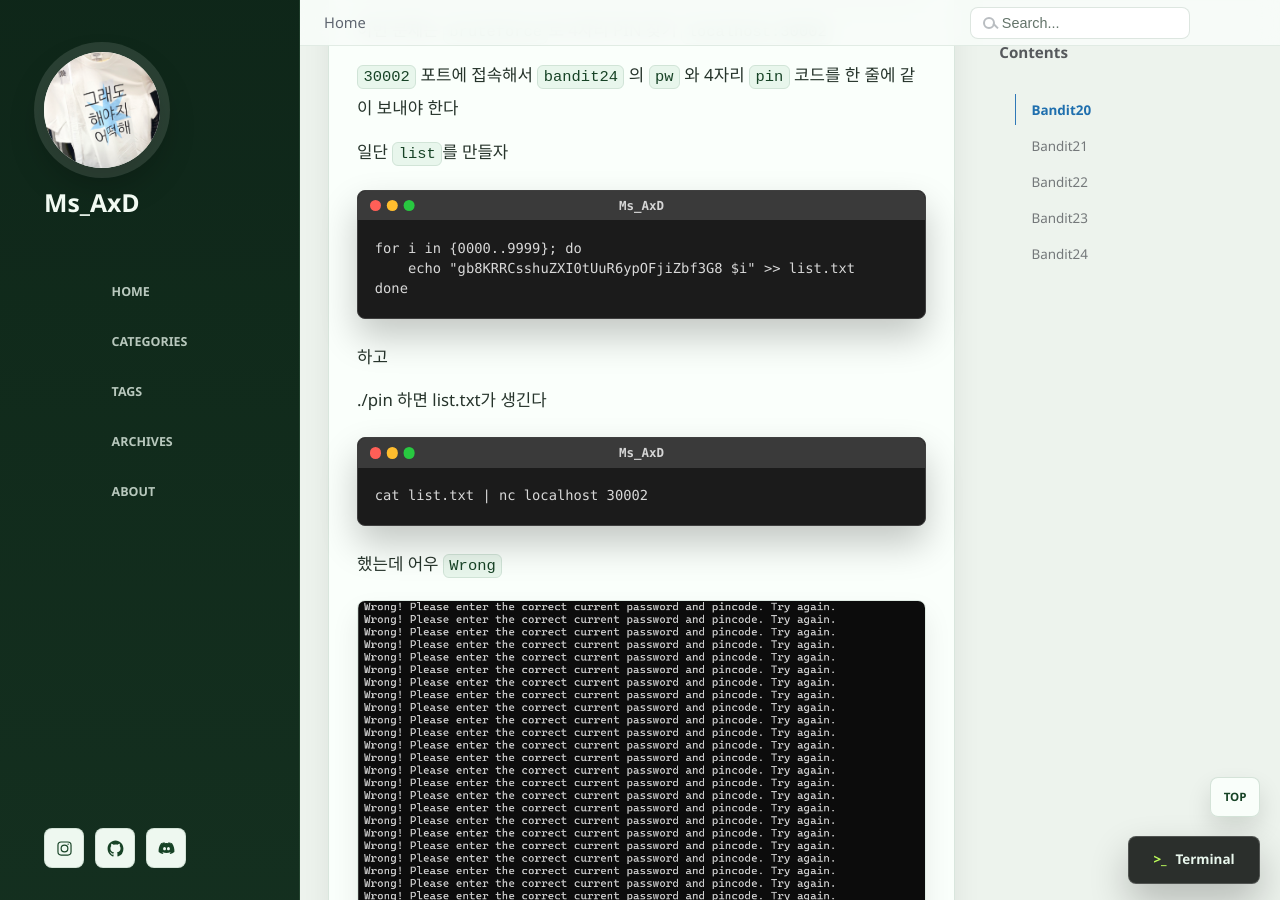
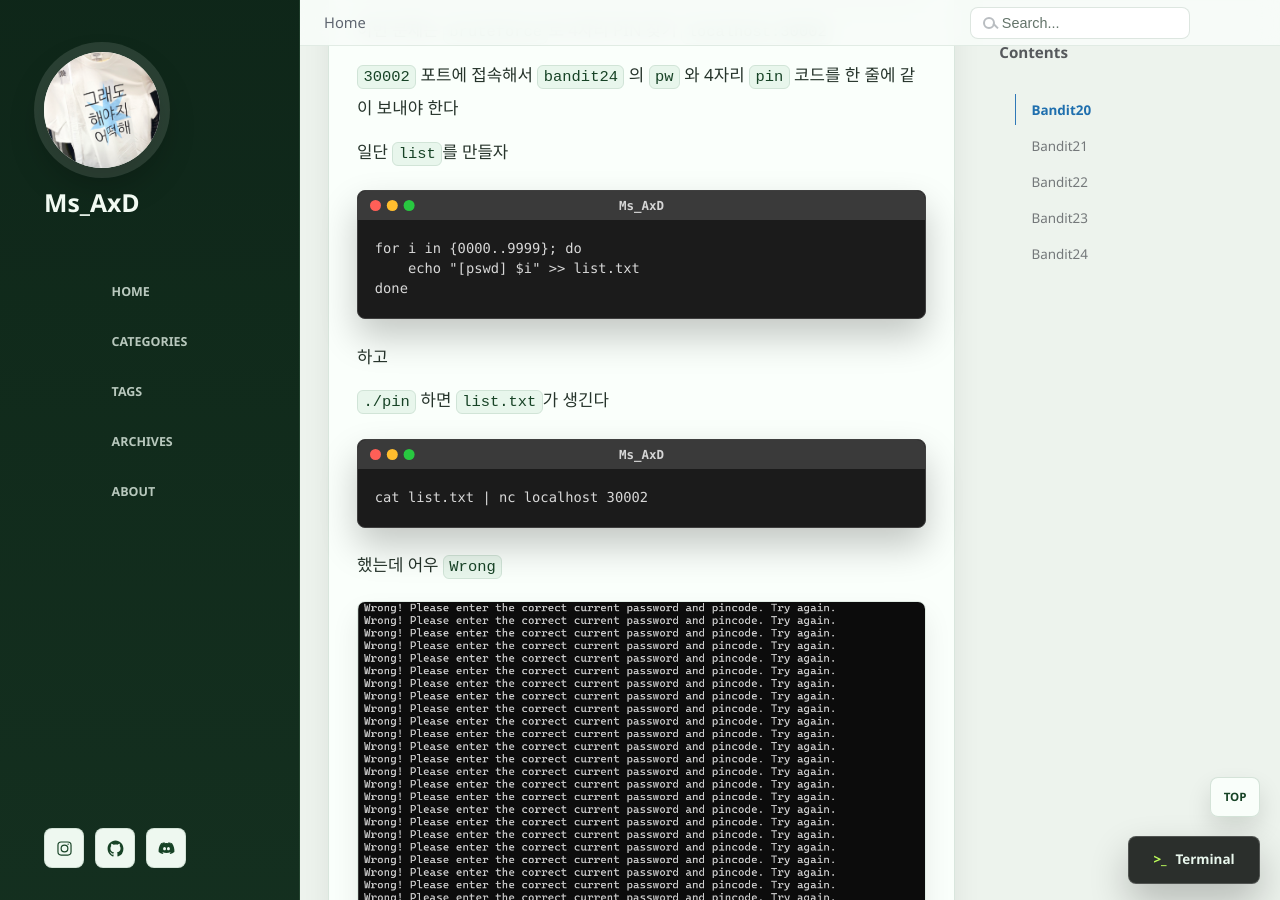
Before and after one commit to ms-axd/ms-axd.github.io, a Jekyll site: the page built from _posts/2026-04-16-bandit20.md, in a window 1280 px wide and 900 px high, scrolled down 5095 px. Built offline with Jekyll 4.4.1, drawn with Linux system fonts in a browser that asks for light colours.

Commit message:
bandit end

````diff
--- a/_posts/2026-04-16-bandit20.md
+++ b/_posts/2026-04-16-bandit20.md
@@ -138,13 +138,13 @@ cat /etc/bandit_pass/bandit24 > /tmp/qlqjs/qlqjs.txt
 
 ```bash
 for i in {0000..9999}; do
-    echo "gb8KRRCsshuZXI0tUuR6ypOFjiZbf3G8 $i" >> list.txt
+    echo "[pswd] $i" >> list.txt
 done
 ```
 
 하고
 
-./pin 하면 list.txt가 생긴다
+`./pin` 하면 `list.txt`가 생긴다
 
 ```bash
 cat list.txt | nc localhost 30002
````
Also changed, not shown: other parts of _posts/2026-04-16-bandit20.md (+1 -1 lines), _posts/2026-04-16-bandit10.md (+1 -1 lines).
